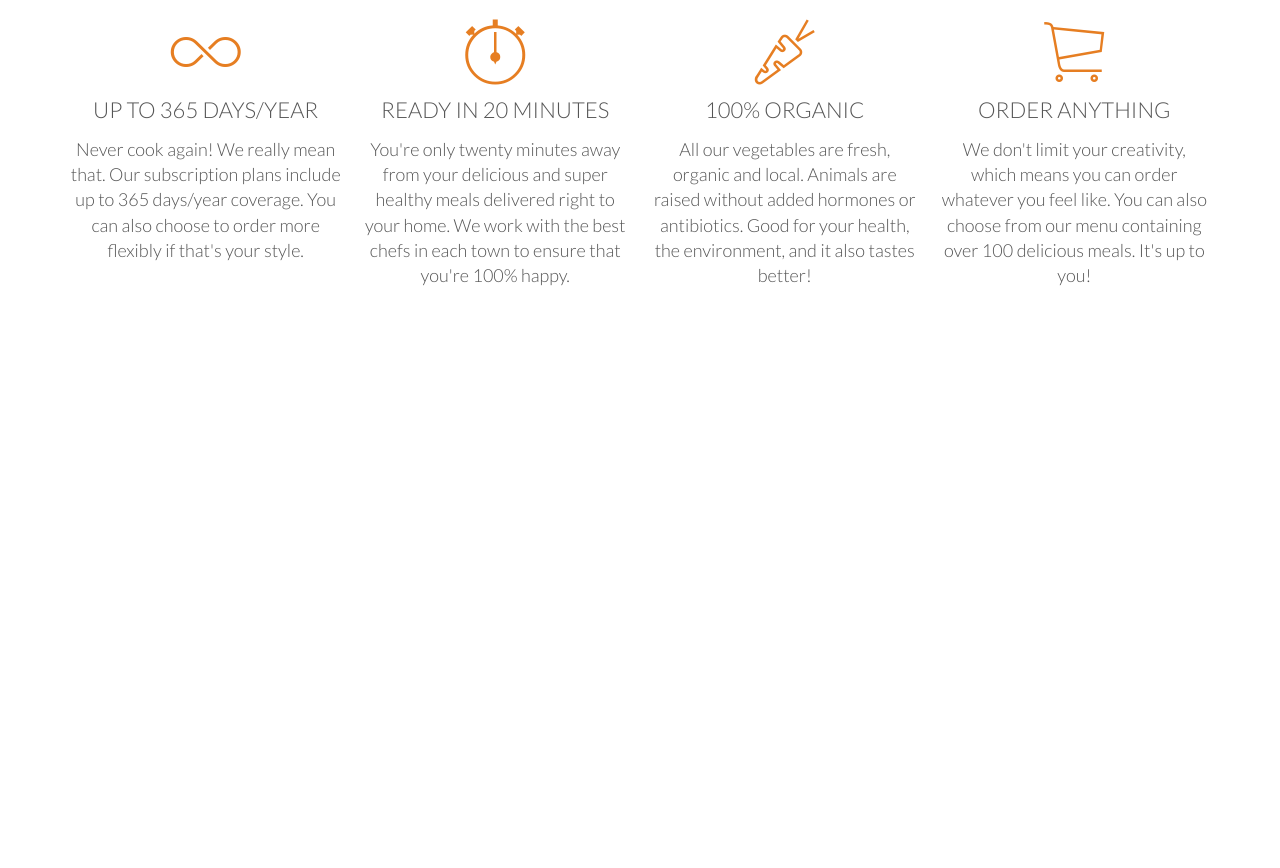
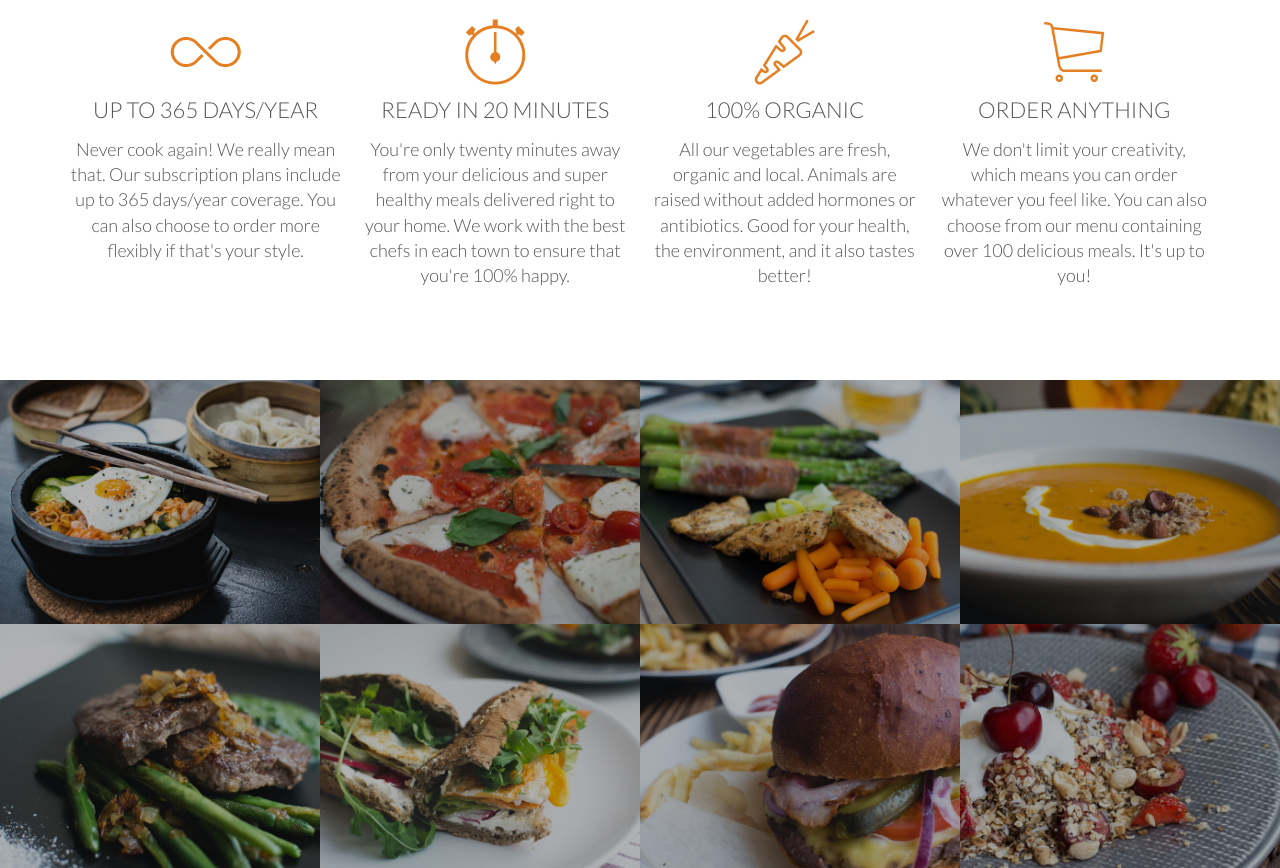
Before and after one commit to SRB-Kautilya/Restaurant, a plain HTML site: page index.html in a window 1280 px wide. Shown: the part 1048-1916 px from the top of the page. Before the commit the page ends 1428 px from the top, so only its background shows below. Drawn offline with Linux system fonts and the light colour scheme; files whose address does not match are found by name.

Commit message:
Meals section added

```diff
--- a/Resources/css/style.css
+++ b/Resources/css/style.css
@@ -194,3 +194,51 @@ margin-left:40px;
 .main-nav li a:active {
     border-bottom:2px solid #e67e22;
 }
+
+/*-----------------------------------*/
+/*-----Features----------*/
+/*-----------------------------------*/
+.section-features .long-copy {
+   margin-bottom:40px;
+}
+
+
+
+
+/*-----------------------------------*/
+/*-----Meals----------*/
+/*-----------------------------------*/
+
+.section-meals {
+    padding:0;
+}
+
+.meals-showcase {
+    list-style: none;
+    width:100%;
+}
+
+.meals-showcase li {
+    display: block;
+    float:left;
+    width:25%;
+}
+
+.meal-photo {
+    width:100%;
+    margin:0;
+    overflow:hidden;
+    background-color: #000;
+}
+.meal-photo img {
+    opacity:0.7;
+    width:100%;
+    height:auto;
+    transform: scale(1.15);
+    transition: transform 0.5s, opacity 0.5s;
+}
+
+.meal-photo img:hover {
+    opacity:1;
+    transform: scale(1.03);
+}
--- a/index.html
+++ b/index.html
@@ -16,7 +16,7 @@
                 <li><a href="#">Food Delivery</a></li>
                 <li><a href="#">How it works</a></li>
                 <li><a href="#">Our citiesy</a></li>
-                <li><a href="#"> Sign up</a></li>
+                <li><a href="#">Sign up</a></li>
             </ul>
         </div>
             </nav>
@@ -56,6 +56,50 @@
                         </div>
                     </div>
         </section>
-    </body>
-</head>
-</html>
+        <section class="section-meals">
+            <ul class="meals-showcase">
+                <li>
+                    <figure class="meal-photo">
+                        <img src="Resources/images/1.jpg" alt="Korean bibimbap with egg and vegetables" ></figure> </li> <li>
+                        <figure class="meal-photo">
+                            <img src="Resources/images/2.jpg" alt="Simple italian pizza with cherry tomatoes"> </figure> </li>
+                                <li>
+                            <figure class="meal-photo">
+                                <img src="Resources/images/3.jpg" alt="Chicken breast steak with vegetables"> </figure> </li>
+                                    <li>
+                                <figure class="meal-photo">
+                                    <img src="Resources/images/4.jpg" alt="Autumn pumpkin soup">
+                                 </figure>
+                                </li>
+                            </ul>
+                            <ul class="meals-showcase">
+                                    <li>
+                                        <figure class="meal-photo">
+                                            <img src="Resources/images/5.jpg" alt="Paleo beef steak with vegetables"> </figure> </li> <li>
+                                            <figure class="meal-photo">
+                                                <img src="Resources/images/6.jpg" alt="Healthy baguette with egg and vegetables"> </figure> </li>
+                                                    <li>
+                                                <figure class="meal-photo">
+                                                    <img src="Resources/images/7.jpg" alt="Burger with cheddar and bacon"> </figure> </li>
+                                                        <li>
+                                                    <figure class="meal-photo">
+                                                        <img src="Resources/images/8.jpg" alt="Granola with cherries and strawberries">
+                                                     </figure>
+                                                    </li>
+                                                </ul>
+                                                 </section>
+                                        </body> </head> </html>
+
+
+
+<!--
+    1.	Korean bibimbap with egg and vegetables
+2.	Simple italian pizza with cherry tomatoes
+3.	Chicken breast steak with vegetables
+4.	Autumn pumpkin soup
+5.	Paleo beef steak with vegetables
+6.	Healthy baguette with egg and vegetables
+7.	Burger with cheddar and bacon
+8.	Granola with cherries and strawberries
+
+-->
```
Also changed, not shown: 1 other file.
